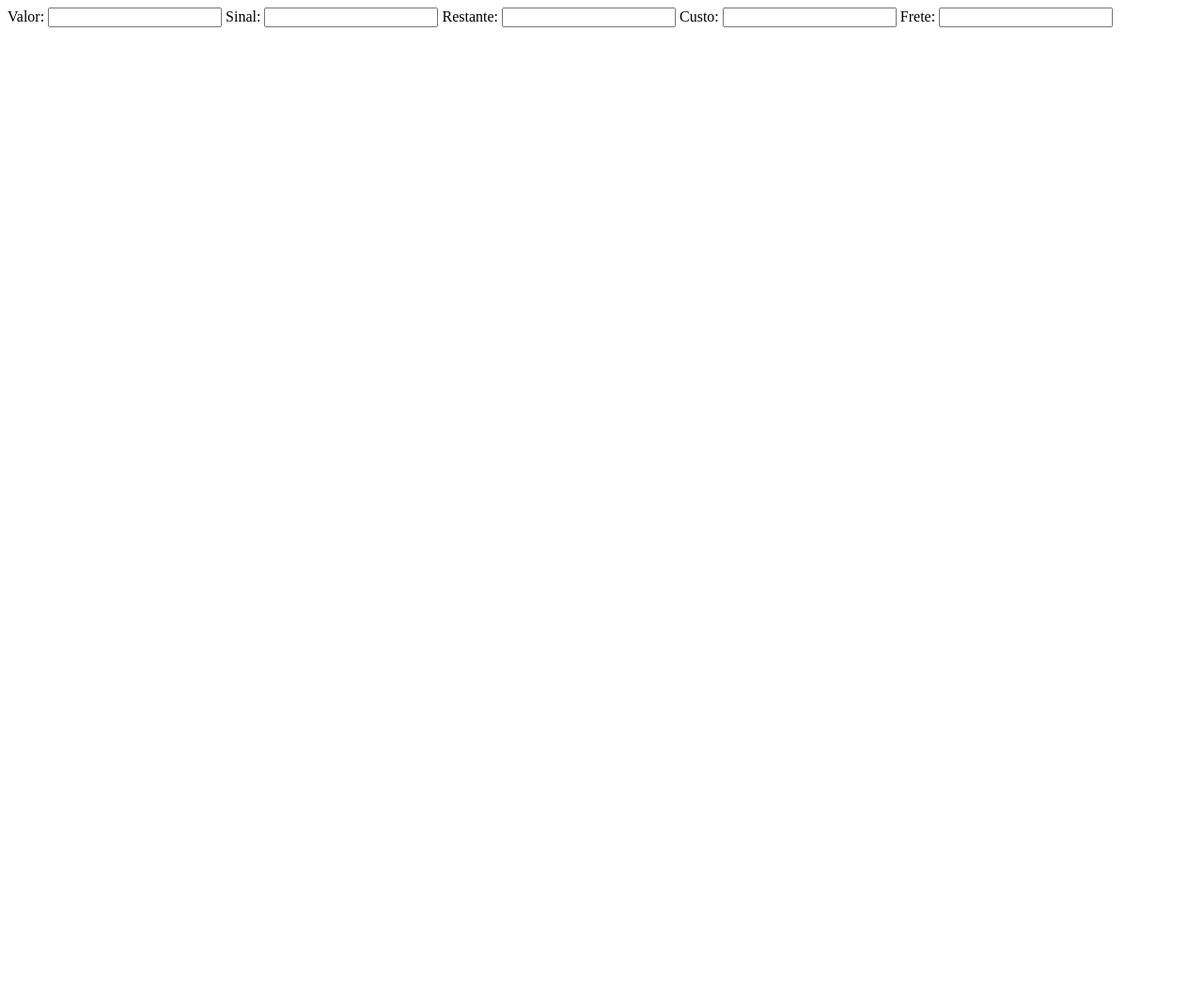
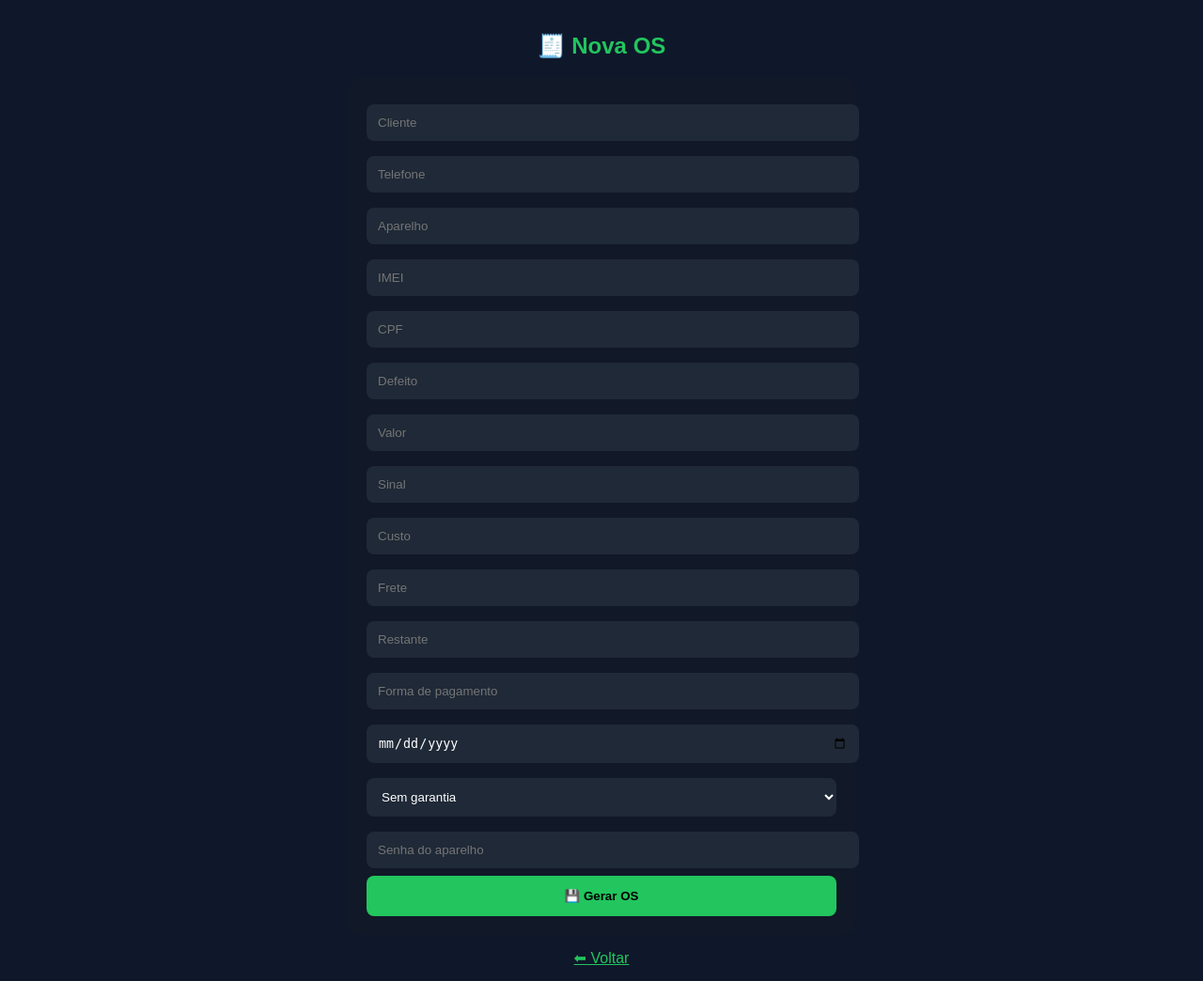
Before and after one commit to LACellcelulares/lacellsistema, a Flask app: page /nova in a window 1280 px wide. Shown: the whole page at 94% size. Before the commit the page ends 29 px from the top, so only its background shows below. Run offline with Flask 3, Linux system fonts and the light colour scheme; the visitor is signed in with stand-in values (Sample User, id 1).

Commit message:
Update nova_os.html

```diff
--- a/templates/nova_os.html
+++ b/templates/nova_os.html
@@ -1,15 +1,133 @@
-<!-- SOMENTE PARTE NOVA IMPORTANTE -->
-<label>Valor:</label>
-<input name="valor" id="valor">
+<!DOCTYPE html>
+<html lang="pt-br">
+<head>
+<meta charset="UTF-8">
+<title>Nova OS</title>
+<meta name="viewport" content="width=device-width, initial-scale=1">
 
-<label>Sinal:</label>
-<input name="sinal" id="sinal">
+<style>
+body{
+    margin:0;
+    background:#0f172a;
+    font-family:Arial;
+    color:white;
+    padding:15px;
+}
+h2{
+    color:#22c55e;
+    text-align:center;
+}
+.box{
+    background:#111827;
+    padding:20px;
+    border-radius:12px;
+    max-width:500px;
+    margin:auto;
+}
+input, select{
+    width:100%;
+    padding:12px;
+    margin:8px 0;
+    border-radius:8px;
+    border:none;
+    background:#1f2937;
+    color:white;
+}
+button{
+    width:100%;
+    padding:14px;
+    background:#22c55e;
+    border:none;
+    border-radius:8px;
+    font-weight:bold;
+}
+a{
+    display:block;
+    text-align:center;
+    margin-top:15px;
+    color:#22c55e;
+}
+</style>
+</head>
 
-<label>Restante:</label>
-<input name="restante" id="restante" readonly>
+<body>
 
-<label>Custo:</label>
-<input name="custo" id="custo">
+<h2>🧾 Nova OS</h2>
 
-<label>Frete:</label>
-<input name="frete" id="frete">
+<div class="box">
+
+<form method="post">
+
+<input name="cliente" placeholder="Cliente" required>
+<input name="telefone" id="tel" placeholder="Telefone" required>
+<input name="aparelho" placeholder="Aparelho" required>
+
+<input name="imei" placeholder="IMEI">
+<input name="cpf" placeholder="CPF">
+
+<input name="defeito" placeholder="Defeito">
+
+<!-- FINANCEIRO -->
+<input name="valor" id="valor" placeholder="Valor">
+<input name="sinal" id="sinal" placeholder="Sinal">
+<input name="custo" id="custo" placeholder="Custo">
+<input name="frete" id="frete" placeholder="Frete">
+
+<input name="restante" id="restante" placeholder="Restante" readonly>
+
+<input name="pagamento" placeholder="Forma de pagamento">
+
+<input type="date" name="entrega">
+
+<select name="garantia">
+    <option>Sem garantia</option>
+    <option>30 dias</option>
+    <option>60 dias</option>
+</select>
+
+<input name="senha" placeholder="Senha do aparelho">
+
+<button type="submit">💾 Gerar OS</button>
+
+</form>
+</div>
+
+<a href="/painel">⬅ Voltar</a>
+
+<script>
+// TELEFONE
+tel.oninput = e=>{
+ let v=e.target.value.replace(/\D/g,'').slice(0,11)
+ if(v.length>6) v=v.replace(/(\d{2})(\d{5})(\d+)/,'($1)$2-$3')
+ else if(v.length>2) v=v.replace(/(\d{2})(\d+)/,'($1)$2')
+ e.target.value=v
+}
+
+// CALCULO
+function calc(){
+ let v=parseFloat(valor.value)||0
+ let s=parseFloat(sinal.value)||0
+ restante.value=(v-s).toFixed(2)
+}
+
+valor.oninput=calc
+sinal.oninput=calc
+
+// MOEDA SIMPLES
+function moeda(campo){
+ campo.oninput = ()=>{
+  let v = campo.value.replace(/\D/g,'')
+  v = (v/100).toFixed(2)
+  campo.value = v
+ }
+}
+
+moeda(valor)
+moeda(sinal)
+moeda(custo)
+moeda(frete)
+
+</script>
+
+</body>
+</html>
```
